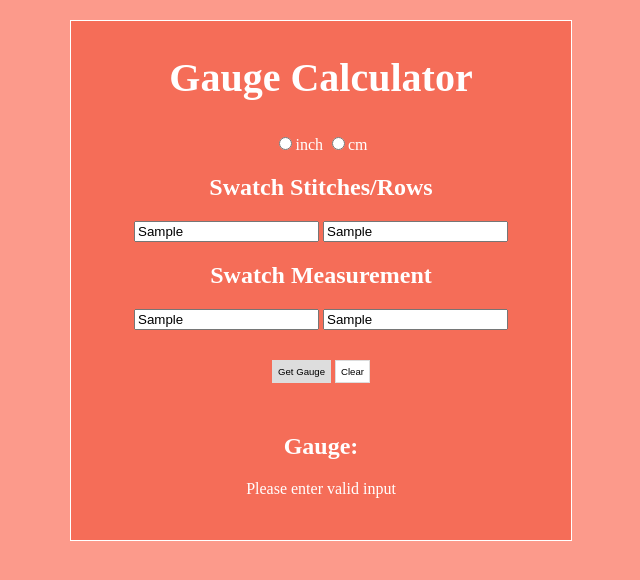
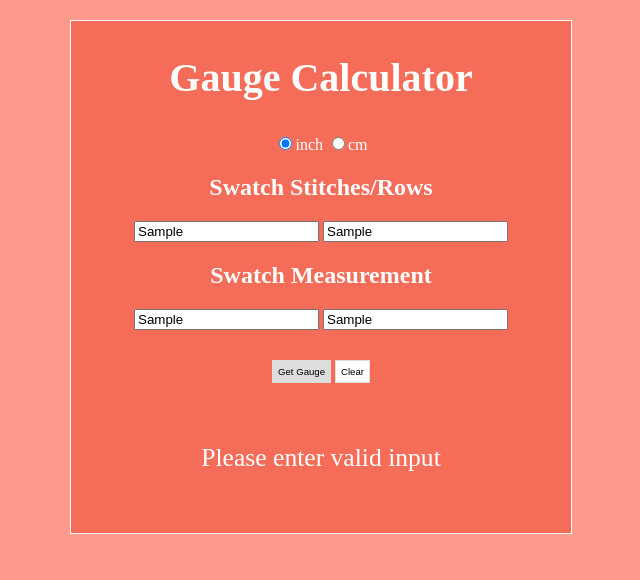
Before and after one commit to michelekraus/Gauge, a plain HTML site: page index.html in a window 1280 px wide. Both pictures are taken after typing "Sample", "Sample", "Sample", "Sample" into the empty fields and a click on the input "Get Gauge". Shown: the whole page, without its empty margins (319-959 px from the left). Drawn offline with nearby package versions, Linux system fonts and the light colour scheme; a web font is replaced by a local one.

Commit message:
default inch radio button, added hide and show jQuery to solution

```diff
--- a/css/style.css
+++ b/css/style.css
@@ -57,10 +57,11 @@ input:focus {
 
 #solution {
 	display: block;
-	/*margin: 30px;*/
+	margin: 30px;
 	height: 60px;
 	font-family: 'Droid Serif', serif;
 	color: #fff;
+  font-size: 1.6em;
 }
 
 
--- a/index.html
+++ b/index.html
@@ -12,7 +12,7 @@
   <section id="main">
     <h1>Gauge Calculator</h1>
     <form id="calculator">
-    <input type="radio" name="units" value="inch" id="inch" placeholder="">inch
+    <input type="radio" name="units" value="inch" id="inch" placeholder="" checked>inch
     <input type="radio" name="units" value="cm" id="cm" placeholder="">cm
     <h2>Swatch Stitches/Rows</h2>
       <input type="text" id="stitches" name="" value="" placeholder="stitches">
@@ -24,8 +24,9 @@
       <input class="submit btn btn-default" id="submit" type="submit" name="" value="Get Gauge">
       <input class="submit btn btn-default" type="reset" name="" value="Clear">
     </form>
-    <h2>Gauge:</h2>
+
     <div id="solution">
+    <h2>Gauge</h2>
     </div>
   </section>
 
--- a/js/calculator.js
+++ b/js/calculator.js
@@ -24,6 +24,8 @@
 // });
 $(document).ready(function(){
 
+  $("#solution").hide();
+
   $("#calculator").submit(function(event) {
     event.preventDefault();
     // Get all the forms elements and their values in one step
@@ -31,6 +33,8 @@ $(document).ready(function(){
     var rows = parseInt($(this).find('#rows').val());
     var length = parseInt($(this).find('#length').val());
     var width = parseInt($(this).find('#width').val());
+
+
 
     if(document.getElementById('inch').checked) {
     //inch radio button is checked
@@ -44,20 +48,19 @@ $(document).ready(function(){
 
     // alert (values);
     if (isNaN(stitches) || isNaN(rows) || isNaN(length) || isNaN(width)){
+      $("#solution").show("slow");
       $('#solution').html("Please enter valid input");
     }
     else {
       var numStitches = Math.round(stitches / width*10)/10;
       var numRows = Math.round(rows / length*10)/10;
-
-      $('#solution').html( numStitches + " stitches and " + numRows + " rows per " + units);
+      $("#solution").show("slow");
+      $("#solution").html( numStitches + " stitches and " + numRows + " rows per " + units);
     }
 
 
-})
-  $(function() {
-    $( document ).tooltip();
+  })
 
-   $( "#stitches" ).tooltip({ content: "Awesome title!" });
-  });
+
+
 });
```
